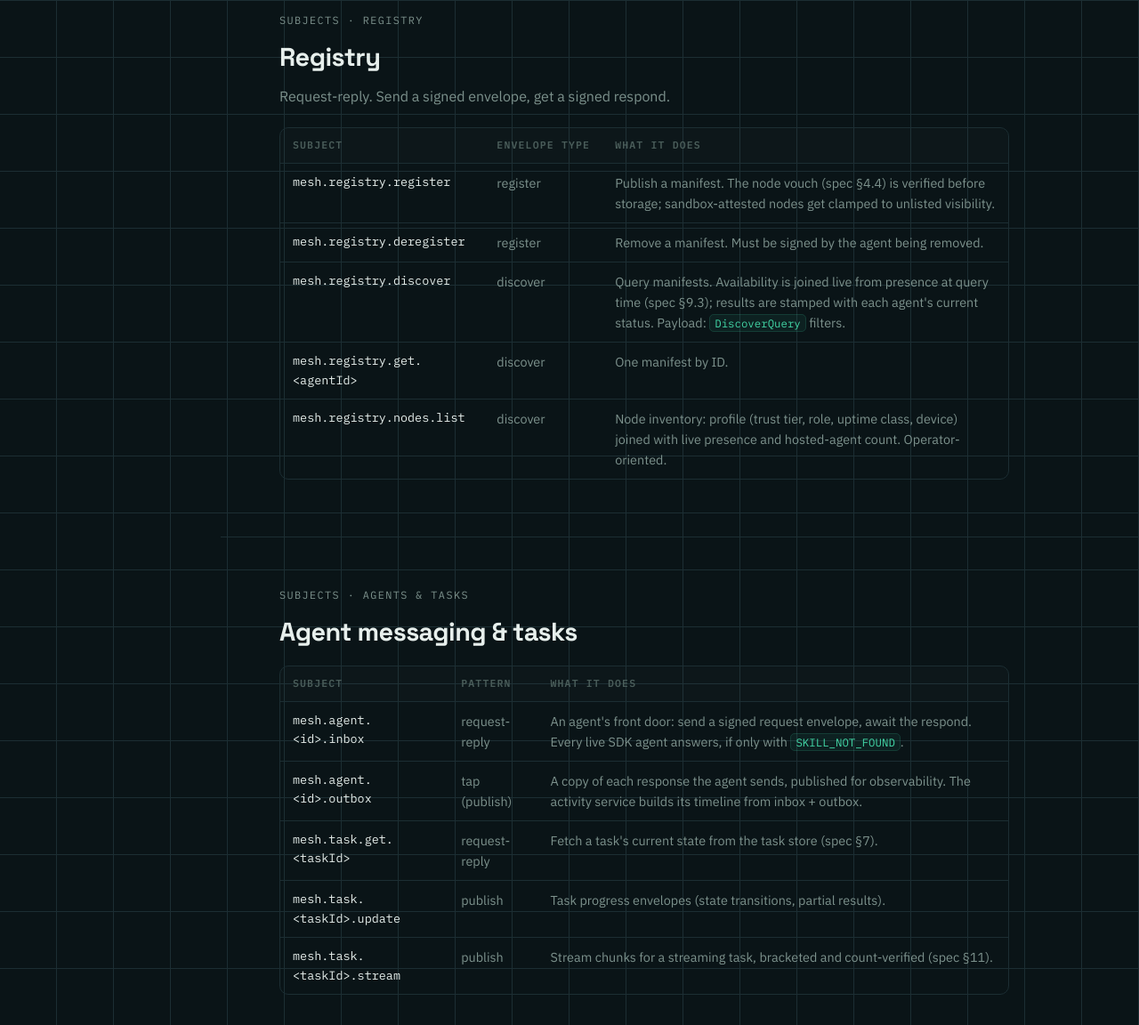
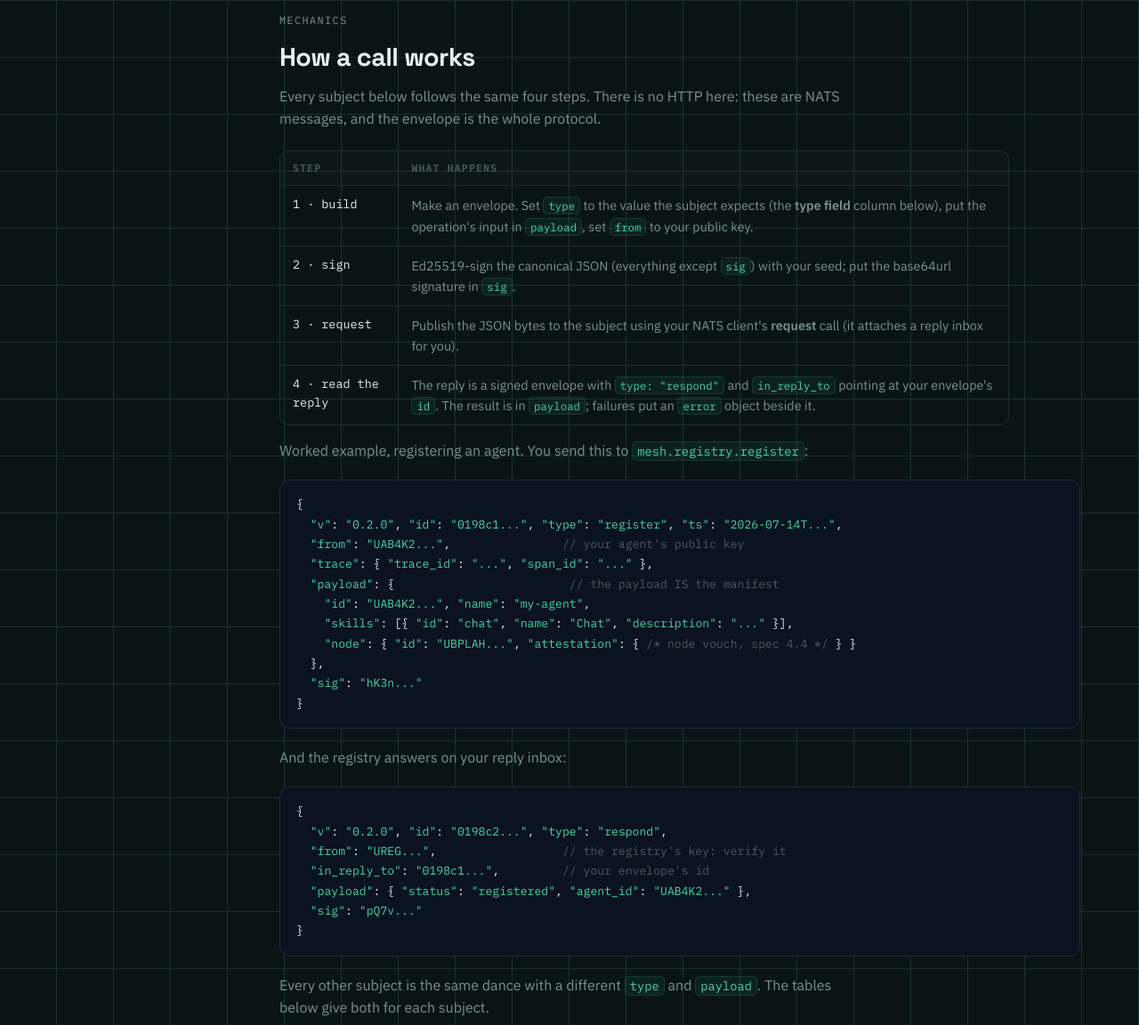
Before and after one commit to jeffrschneider/agentmesh.ai, a plain HTML site: page wire-api.html in a window 1280 px wide. Shown: the part 1279-2431 px from the top of the page at 89% size. Drawn offline with Linux system fonts and the light colour scheme.

Commit message:
wire-api: show HOW to call, not just what exists
The subject tables read like an index: they named subjects without the
mechanics. Added a "How a call works" section (build -> sign -> request ->
read the reply) with a complete worked register exchange, both directions
in real JSON. Subject tables now state the contract per row: envelope type
field, payload in, reply payload.

Co-Authored-By: Claude Opus 4.8 (1M context) <noreply@anthropic.com>

```diff
--- a/wire-api.html
+++ b/wire-api.html
@@ -186,6 +186,64 @@
         </div>
       </section>
 
+      <!-- mechanics -->
+      <section class="band">
+        <div class="wrap">
+          <p class="kicker">mechanics</p>
+          <h2>How a call works</h2>
+          <p>Every subject below follows the same four steps. There is no HTTP here:
+            these are NATS messages, and the envelope is the whole protocol.</p>
+          <table class="tbl">
+            <thead><tr><th>step</th><th>what happens</th></tr></thead>
+            <tbody>
+              <tr><td>1 &middot; build</td>
+                <td>Make an envelope. Set <code class="inline">type</code> to the value the
+                  subject expects (the <b>type field</b> column below), put the operation's
+                  input in <code class="inline">payload</code>, set
+                  <code class="inline">from</code> to your public key.</td></tr>
+              <tr><td>2 &middot; sign</td>
+                <td>Ed25519-sign the canonical JSON (everything except
+                  <code class="inline">sig</code>) with your seed; put the base64url
+                  signature in <code class="inline">sig</code>.</td></tr>
+              <tr><td>3 &middot; request</td>
+                <td>Publish the JSON bytes to the subject using your NATS client's
+                  <b>request</b> call (it attaches a reply inbox for you).</td></tr>
+              <tr><td>4 &middot; read the reply</td>
+                <td>The reply is a signed envelope with
+                  <code class="inline">type: "respond"</code> and
+                  <code class="inline">in_reply_to</code> pointing at your envelope's
+                  <code class="inline">id</code>. The result is in
+                  <code class="inline">payload</code>; failures put an
+                  <code class="inline">error</code> object beside it.</td></tr>
+            </tbody>
+          </table>
+          <p>Worked example, registering an agent. You send this to
+            <code class="inline">mesh.registry.register</code>:</p>
+          <pre class="code">{
+  <span class="s">"v"</span>: <span class="s">"0.2.0"</span>, <span class="s">"id"</span>: <span class="s">"0198c1..."</span>, <span class="s">"type"</span>: <span class="s">"register"</span>, <span class="s">"ts"</span>: <span class="s">"2026-07-14T..."</span>,
+  <span class="s">"from"</span>: <span class="s">"UAB4K2..."</span>,                <span class="c">// your agent's public key</span>
+  <span class="s">"trace"</span>: { <span class="s">"trace_id"</span>: <span class="s">"..."</span>, <span class="s">"span_id"</span>: <span class="s">"..."</span> },
+  <span class="s">"payload"</span>: {                         <span class="c">// the payload IS the manifest</span>
+    <span class="s">"id"</span>: <span class="s">"UAB4K2..."</span>, <span class="s">"name"</span>: <span class="s">"my-agent"</span>,
+    <span class="s">"skills"</span>: [{ <span class="s">"id"</span>: <span class="s">"chat"</span>, <span class="s">"name"</span>: <span class="s">"Chat"</span>, <span class="s">"description"</span>: <span class="s">"..."</span> }],
+    <span class="s">"node"</span>: { <span class="s">"id"</span>: <span class="s">"UBPLAH..."</span>, <span class="s">"attestation"</span>: { <span class="c">/* node vouch, spec 4.4 */</span> } }
+  },
+  <span class="s">"sig"</span>: <span class="s">"hK3n..."</span>
+}</pre>
+          <p>And the registry answers on your reply inbox:</p>
+          <pre class="code">{
+  <span class="s">"v"</span>: <span class="s">"0.2.0"</span>, <span class="s">"id"</span>: <span class="s">"0198c2..."</span>, <span class="s">"type"</span>: <span class="s">"respond"</span>,
+  <span class="s">"from"</span>: <span class="s">"UREG..."</span>,                  <span class="c">// the registry's key: verify it</span>
+  <span class="s">"in_reply_to"</span>: <span class="s">"0198c1..."</span>,         <span class="c">// your envelope's id</span>
+  <span class="s">"payload"</span>: { <span class="s">"status"</span>: <span class="s">"registered"</span>, <span class="s">"agent_id"</span>: <span class="s">"UAB4K2..."</span> },
+  <span class="s">"sig"</span>: <span class="s">"pQ7v..."</span>
+}</pre>
+          <p>Every other subject is the same dance with a different
+            <code class="inline">type</code> and <code class="inline">payload</code>. The
+            tables below give both for each subject.</p>
+        </div>
+      </section>
+
       <!-- registry subjects -->
       <section class="band">
         <div class="wrap">
@@ -193,22 +251,30 @@
           <h2>Registry</h2>
           <p>Request-reply. Send a signed envelope, get a signed respond.</p>
           <table class="tbl">
-            <thead><tr><th>subject</th><th>envelope type</th><th>what it does</th></tr></thead>
+            <thead><tr><th>subject</th><th>type field</th><th>payload in &rarr; reply payload</th></tr></thead>
             <tbody>
               <tr><td>mesh.registry.register</td><td>register</td>
-                <td>Publish a manifest. The node vouch (spec §4.4) is verified before
-                  storage; sandbox-attested nodes get clamped to unlisted visibility.</td></tr>
+                <td><b>In:</b> the manifest itself (see the worked example above).
+                  <b>Reply:</b> <code class="inline">{ status: "registered", agent_id }</code>.
+                  The node vouch (spec §4.4) is verified before storage; sandbox-attested
+                  nodes get clamped to unlisted visibility.</td></tr>
               <tr><td>mesh.registry.deregister</td><td>register</td>
-                <td>Remove a manifest. Must be signed by the agent being removed.</td></tr>
+                <td><b>In:</b> <code class="inline">{ agent_id }</code>, signed by the agent
+                  being removed. <b>Reply:</b> <code class="inline">{ status: "deregistered" }</code>.</td></tr>
               <tr><td>mesh.registry.discover</td><td>discover</td>
-                <td>Query manifests. Availability is joined live from presence at query
-                  time (spec §9.3); results are stamped with each agent's current
-                  status. Payload: <code class="inline">DiscoverQuery</code> filters.</td></tr>
+                <td><b>In:</b> filters, all optional:
+                  <code class="inline">{ capabilities?, skill_id?, tags?, node?, availability?,
+                  trust_tier?, availability_class?, reachability?, limit? }</code>.
+                  <b>Reply:</b> <code class="inline">{ agents: Manifest[], total }</code>, each
+                  manifest stamped with the agent's live availability (spec §9.3).</td></tr>
               <tr><td>mesh.registry.get.&lt;agentId&gt;</td><td>discover</td>
-                <td>One manifest by ID.</td></tr>
+                <td><b>In:</b> empty payload; the agent ID rides in the subject.
+                  <b>Reply:</b> the manifest, or a <code class="inline">NOT_FOUND</code> error.</td></tr>
               <tr><td>mesh.registry.nodes.list</td><td>discover</td>
-                <td>Node inventory: profile (trust tier, role, uptime class, device) joined
-                  with live presence and hosted-agent count. Operator-oriented.</td></tr>
+                <td><b>In:</b> empty payload. <b>Reply:</b>
+                  <code class="inline">{ nodes[], total }</code>: per node, its trust tier,
+                  role, uptime class, device fields, live status, and hosted-agent count.
+                  Operator-oriented.</td></tr>
             </tbody>
           </table>
         </div>
@@ -223,8 +289,12 @@
             <thead><tr><th>subject</th><th>pattern</th><th>what it does</th></tr></thead>
             <tbody>
               <tr><td>mesh.agent.&lt;id&gt;.inbox</td><td>request-reply</td>
-                <td>An agent's front door: send a signed request envelope, await the
-                  respond. Every live SDK agent answers, if only with
+                <td>An agent's front door. <b>In:</b> <code class="inline">type: "request"</code>,
+                  payload <code class="inline">{ skill, input, config? }</code>.
+                  <b>Reply:</b> <code class="inline">type: "respond"</code>, payload
+                  <code class="inline">{ status, output?, message? }</code> (bare), or a Task
+                  acknowledgment, or an <code class="inline">error</code> object. Every live
+                  SDK agent answers, if only with
                   <code class="inline">SKILL_NOT_FOUND</code>.</td></tr>
               <tr><td>mesh.agent.&lt;id&gt;.outbox</td><td>tap (publish)</td>
                 <td>A copy of each response the agent sends, published for observability.
```
